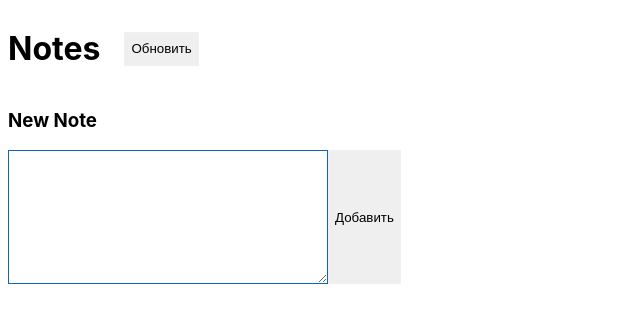
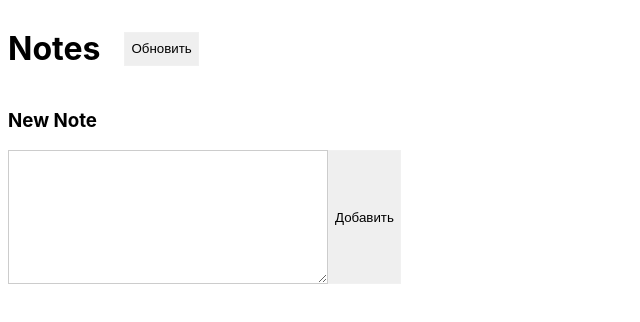
Before and after one commit to YaChugunov/Netology-RA35-Homework-LifecycleHTTP-CRUD, a React (Create React App) app: page / in a window 1280 px wide. In both pictures the pointer is over the element 168 px from the left and 217 px from the top of the page. Shown: the top 322 px of the page, without its empty margins (0-640 px from the left). Built offline with nearby package versions, Linux system fonts and the light colour scheme.

Commit message:
1 file modified

```diff
--- a/src/style.css
+++ b/src/style.css
@@ -20,11 +20,11 @@ textarea {
   border: 1px solid #f1f1f1;
 }
 textarea:hover {
-  border: 1px solid #1063c2;
+  border: 1px solid #ccc;
 }
 textarea:focus {
   outline: none !important;
-  border: 1px solid #1063c2;
+  border: 1px solid #ccc;
 }
 button {
   height: auto;
```
